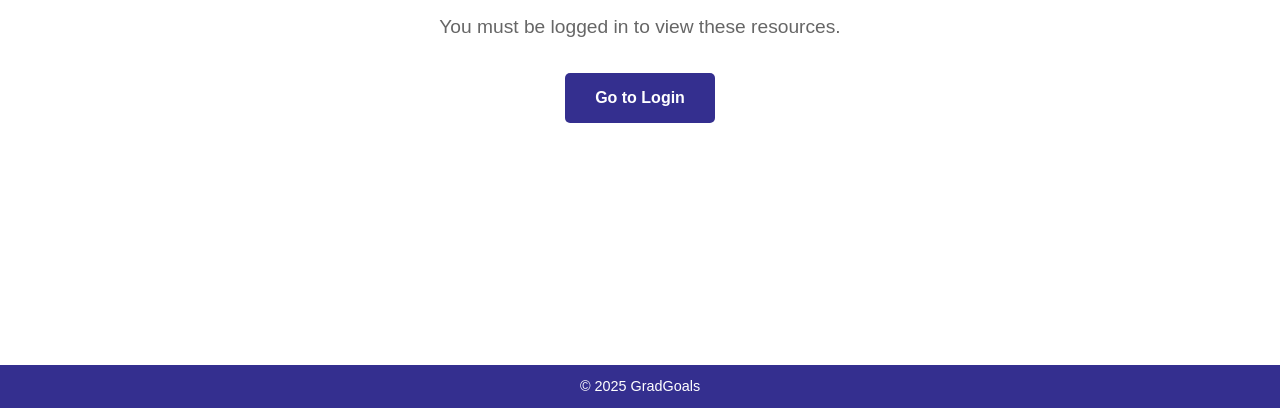
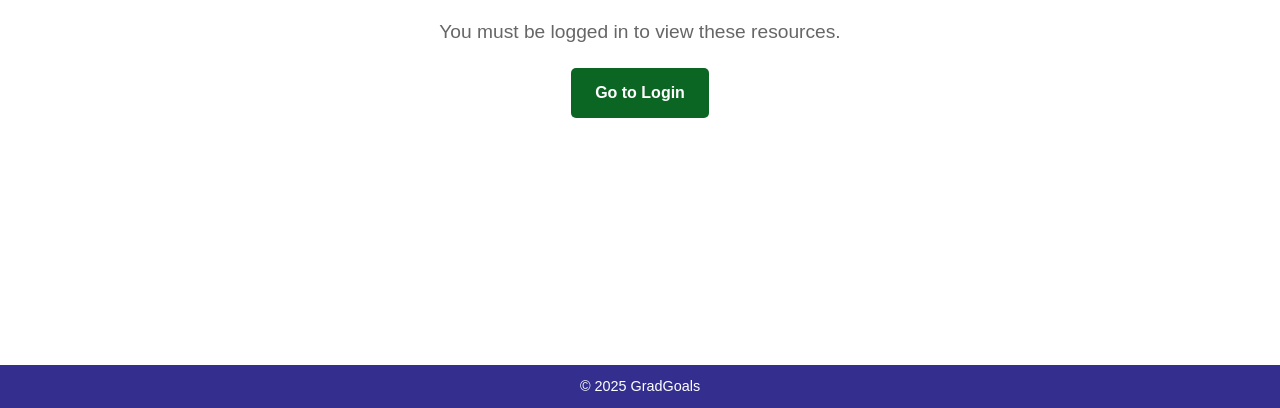
Before and after one commit to IanKreger/GradGoals, a website: page Frontend/Resources.html in a window 1280 px wide. Shown: the part 392-800 px from the top of the page. Drawn offline with Linux system fonts and the light colour scheme.

Commit message:
Revert to old resources

```diff
--- a/Frontend/Resources.html
+++ b/Frontend/Resources.html
@@ -12,7 +12,8 @@
         <h2 style="color: #333; font-size: 2rem;">🔒 Access Restricted</h2>
         <p style="color: #666; font-size: 1.2rem; margin: 20px 0;">You must be logged in to view these resources.</p>
 
-        <a href="Profile.html" class="btn-lock">Go to Login</a>
+        <a href="Profile.html" style="display: inline-block; padding: 12px 24px; background-color: #0b6623; color: white; text-decoration: none; border-radius: 5px; font-weight: bold; font-size: 1rem;">Go to Login</a>
+    </div>
 
     <div id="content" style="display: none;"></div>
 
```
